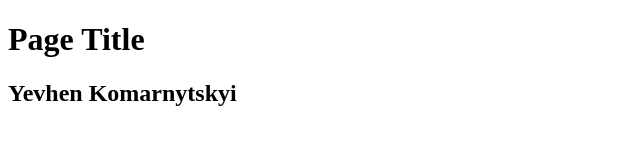
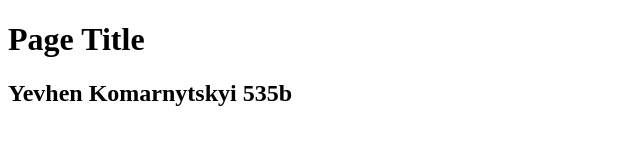
Before and after one commit to EugeneWedge/node-js, a plain HTML site: page index.html in a window 1280 px wide. Shown: the full height of the page, 0-640 px from the left. Drawn offline with Linux system fonts and the light colour scheme.

Commit message:
change index

```diff
--- a/index.html
+++ b/index.html
@@ -10,7 +10,7 @@
 
 <body>
    <h1>Page Title</h1>
-   <h2>Yevhen Komarnytskyi</h2>
+   <h2>Yevhen Komarnytskyi 535b</h2>
 </body>
 
 </html>
```
